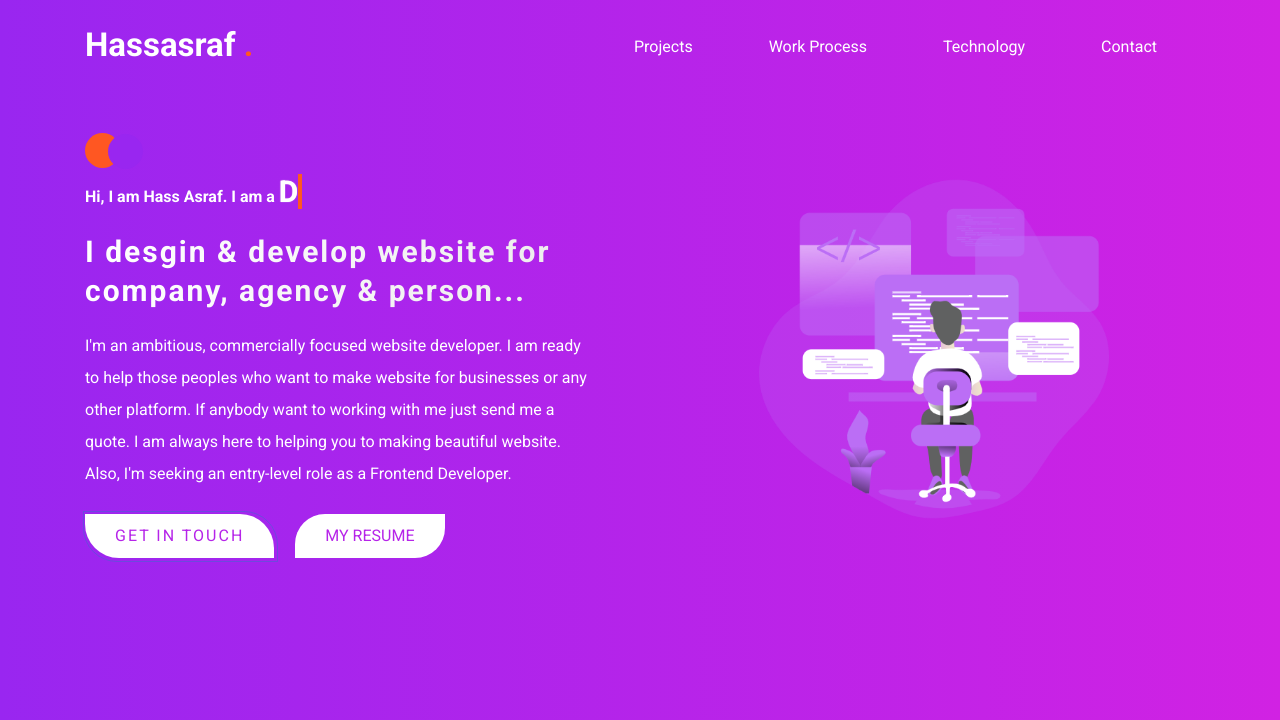
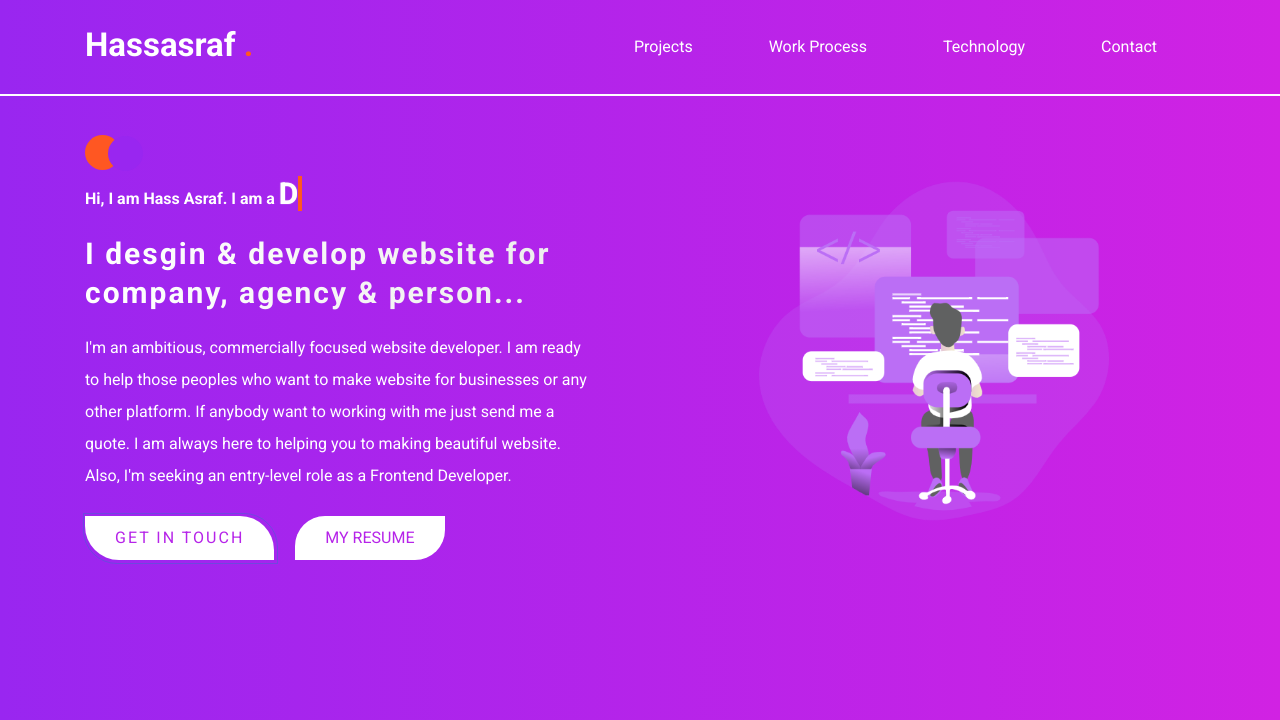
Before and after one commit to coderasraf/portfolio, a plain HTML site: page index.html in a window 1280 px wide. Shown: the top 720 px of the page. Drawn offline with Linux system fonts and the light colour scheme.

Commit message:
Initial git commit

```diff
--- a/assets/css/style.css
+++ b/assets/css/style.css
@@ -151,7 +151,7 @@ animation-element5
 .header-top {
   background: linear-gradient(to right, #9926f0, #d122e3);
   padding: 25px 0;
-  box-shadow: var(--shadow);
+  border-bottom: 2px solid #fff;
 }
 .close-btn{
   position: absolute;
--- a/index.html
+++ b/index.html
@@ -15,7 +15,7 @@
 </head>
 <body>
 <!-- =====start of header====== -->
-<header class="header-top shadow-sm">
+<header class="header-top">
 <div class="container">
 <div class="container-inner">
     <div class="logo-area">
```
